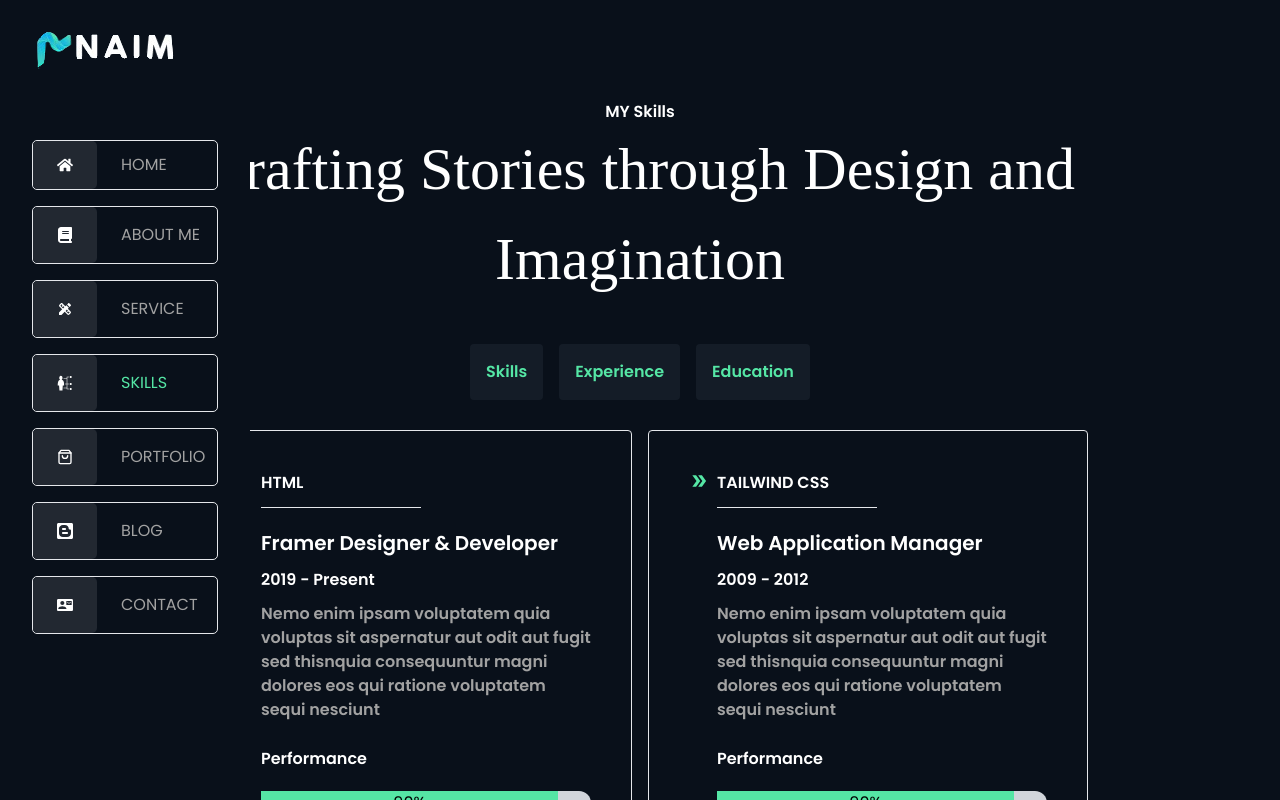
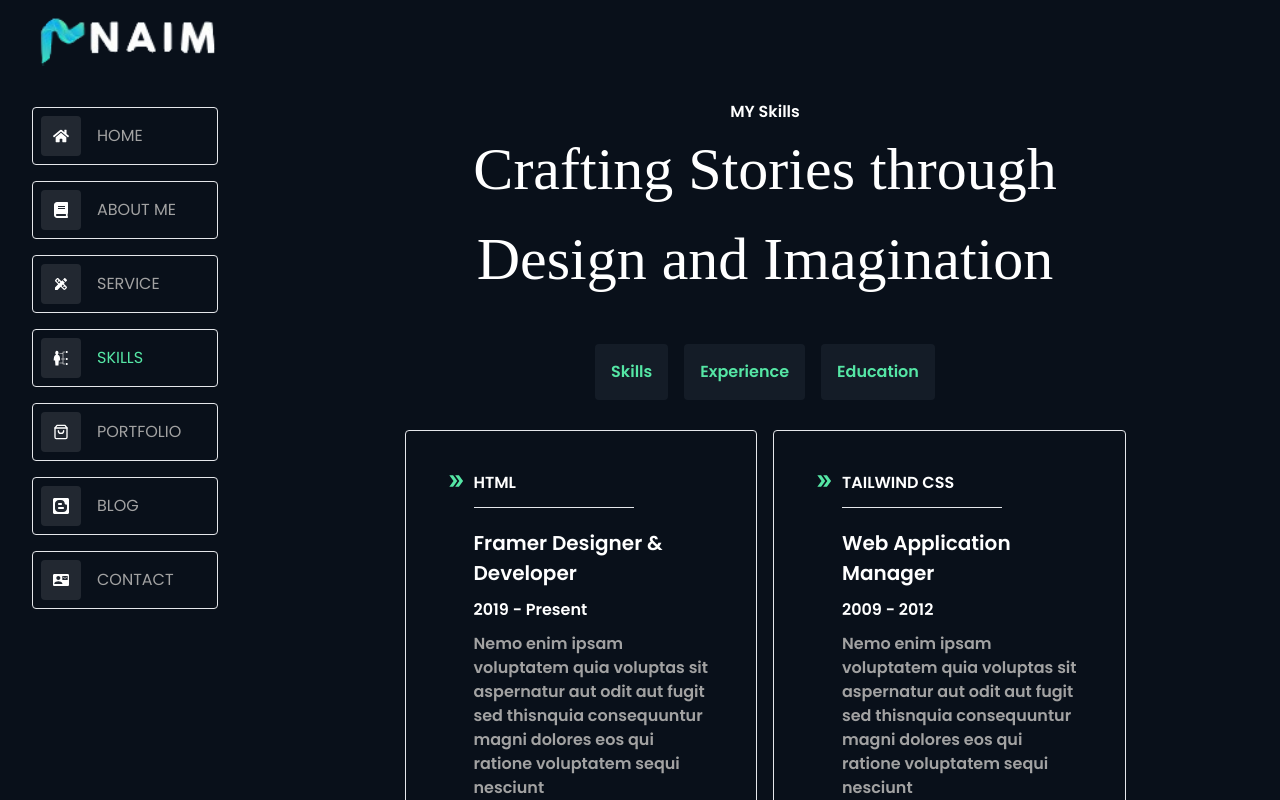
Before and after one commit to naimekattor/naim-portfolio, a React (Vite) app: page /skills in a window 1280 px wide. Shown: the top 800 px of the page. Built offline with nearby package versions, Linux system fonts and the light colour scheme.

Commit message:
layout added ,updated responsiveness

```diff
--- a/src/App.jsx
+++ b/src/App.jsx
@@ -6,25 +6,22 @@ import Skills from './Pages/Skills';
 import Portfolio from './Pages/Portfolio';
 import Blog from './Pages/Blog';
 import Contact from './Pages/Contact';
-import Navbar from './Components/Navbar';
+import Layout from './Layout.jsx/Layout';
 
 const App = () => {
   return (
-    <div className="flex w-full min-h-screen">
-      {/* Navbar */}
-      <Navbar />
-      {/* Main Content */}
-      <div className="flex-1">
-        <Routes>
-          <Route path="/" element={<Home />} />
-          <Route path="/about" element={<About />} />
-          <Route path="/service" element={<Service />} />
-          <Route path="/skills" element={<Skills />} />
-          <Route path="/portfolio" element={<Portfolio />} />
-          <Route path="/blog" element={<Blog />} />
-          <Route path="/contact" element={<Contact />} />
-        </Routes>
-      </div>
+    <div>
+      <Routes>
+        <Route path="/" element={<Layout />}>
+          <Route index element={<Home />} />
+          <Route path="about" element={<About />} />
+          <Route path="service" element={<Service />} />
+          <Route path="skills" element={<Skills />} />
+          <Route path="portfolio" element={<Portfolio />} />
+          <Route path="blog" element={<Blog />} />
+          <Route path="contact" element={<Contact />} />
+        </Route>
+      </Routes>
     </div>
   );
 };
--- a/src/Components/Navbar.jsx
+++ b/src/Components/Navbar.jsx
@@ -1,92 +1,62 @@
 import { useState } from 'react';
-import { FaHome } from "react-icons/fa";
-import { FaBook } from "react-icons/fa6";
-import { MdDesignServices } from "react-icons/md";
-import { GiSkills } from "react-icons/gi";
-import { ImBlogger2 } from "react-icons/im";
-import { MdContactMail } from "react-icons/md";
-import { FiShoppingBag } from "react-icons/fi";
 import { FaBars } from "react-icons/fa6";
 import { RxCross1 } from "react-icons/rx";
 import { NavLink } from 'react-router-dom';
-import N from '../assets/images/logo1.png'
+import {
+  FaHome, FaBook
+} from "react-icons/fa";
+import {
+  MdDesignServices, MdContactMail
+} from "react-icons/md";
+import { GiSkills } from "react-icons/gi";
+import { ImBlogger2 } from "react-icons/im";
+import { FiShoppingBag } from "react-icons/fi";
+import N from '../assets/images/logo1.png';
+
 const Navbar = () => {
-  const [navMenu, setNavMenu] = useState(true)
+  const [navMenu, setNavMenu] = useState(false);
 
   const handleNavBar = () => {
-    setNavMenu(!navMenu)
-  }
+    setNavMenu(!navMenu);
+  };
+
   return (
-    <header className={`fixed top-0 left-0 h-full w-[250px] bg-[#09101a] z-40 transform ${navMenu ? "-translate-x-full" : "translate-x-0"
-      } transition-transform duration-300 lg:translate-x-0`}>
-      <div className="dropdown lg:static  min-h-screen w-auto duration-1000">
-        <nav className=''>
-          <div className=' mb-[40px] p-[30px] text-[#151c25]'>
-            <img className='' src={N} alt="" />
-          </div>
-          <div className=''>
-            <ul className='flex flex-col px-8 gap-y-4'>
-              <div className='flex gap-4 items-center border group cursor-pointer rounded-[5px]'>
-                <span className='text-white bg-[#222831] py-4 px-6 text-1xl group-hover:bg-[#51e5a8] group-hover:text-black rounded-[5px]'><FaHome />
-                </span>
-                <NavLink to="/">
-                  <li className=' text-[#a2a2a2] uppercase px-2 group-hover:text-[#51e5a8] '>Home</li></NavLink>
-
-              </div>
-              <div className='flex gap-4 items-center border group cursor-pointer rounded-[5px] '>
-                <span className=' text-white bg-[#222831] py-5 px-6 text-1xl group-hover:bg-[#51e5a8] group-hover:text-black rounded-[5px]'><FaBook />
-                </span>
-                <NavLink to="/about">
-                  <li className=' text-[#a2a2a2] uppercase px-2 group-hover:text-[#51e5a8] group-hover:rotate-[360deg]'>About Me</li></NavLink>
-
-              </div>
-              <div className='flex gap-4 items-center border group cursor-pointer  rounded-[5px]  '>
-                <span className=' text-white bg-[#222831] py-5 px-6 text-1xl group-hover:bg-[#51e5a8] group-hover:text-black rounded-[5px]'><MdDesignServices />
-                </span>
-                <NavLink to="/service">
-                  <li className=' text-[#a2a2a2] uppercase px-2 group-hover:text-[#51e5a8] group-hover:rotate-[360deg]'>Service</li></NavLink>
-
-              </div>
-              <div className='flex gap-4 items-center border group cursor-pointer rounded-[5px] '>
-                <span className=' text-white bg-[#222831] py-5 px-6 text-1xl group-hover:bg-[#51e5a8] group-hover:text-black rounded-[5px]'><GiSkills />
-                </span>
-                <NavLink to="/skills">
-                  <li className=' text-[#a2a2a2] uppercase px-2 group-hover:text-[#51e5a8] group-hover:rotate-[360deg]'>Skills</li></NavLink>
-
-              </div>
-              <div className='flex gap-4 items-center border group cursor-pointer rounded-[5px] '>
-                <span className=' text-white bg-[#222831] py-5 px-6 text-1xl group-hover:bg-[#51e5a8] group-hover:text-black rounded-[5px]'><FiShoppingBag />
-                </span>
-                <NavLink to="/portfolio">
-                  <li className=' text-[#a2a2a2] uppercase px-2 group-hover:text-[#51e5a8] group-hover:rotate-[360deg]'>Portfolio</li></NavLink>
-
-              </div>
-              <div className='flex gap-4 items-center border group cursor-pointer rounded-[5px] '>
-                <span className=' text-white bg-[#222831] py-5 px-6 text-1xl group-hover:bg-[#51e5a8] group-hover:text-black rounded-[5px]'><ImBlogger2 />
-                </span>
-                <NavLink to="/blog">
-                  <li className=' text-[#a2a2a2] uppercase px-2 group-hover:text-[#51e5a8] group-hover:rotate-[360deg]'>Blog</li></NavLink>
-
-              </div>
-              <div className='flex gap-4 items-center border group cursor-pointer rounded-[5px] '>
-                <span className=' text-white bg-[#222831] py-5 px-6 text-1xl group-hover:bg-[#51e5a8] group-hover:text-black rounded-[5px]'><MdContactMail />
-                </span>
-                <NavLink to="/contact">
-                  <li className=' text-[#a2a2a2] uppercase px-2 group-hover:text-[#51e5a8] '>Contact</li></NavLink>
-
-              </div>
-            </ul>
-          </div>
-        </nav>
+    <>
+      {/* Hamburger for small screens */}
+      <div className='lg:hidden fixed top-4 left-4 z-50 text-5xl text-[#09101a] bg-[#51e5a8] p-2 rounded cursor-pointer'>
+        {navMenu ? <RxCross1 onClick={handleNavBar} /> : <FaBars onClick={handleNavBar} />}
       </div>
 
-      <div className='text-3xl py-3 px-5 border bg-[#51e5a8] cursor-pointer lg:hidden h-[58px] rounded absolute right-[-5rem] top-2 z-10' onClick={handleNavBar}>
-        {navMenu ? <FaBars />
-          : <RxCross1 />
-        }
+      <aside className={`fixed lg:static top-0 left-0 min-h-screen w-[250px] bg-[#09101a] z-40 transform transition-transform duration-300
+        ${navMenu ? "translate-x-0" : "-translate-x-full"} lg:translate-x-0`}>
 
-      </div>
-    </header>
+        <div className='min-h-screen flex flex-col p-4'>
+          <div className='mb-10 px-4'>
+            <img src={N} alt="Logo" className="w-full" />
+          </div>
+          <ul className='flex flex-col gap-4 px-4'>
+            {[
+              { icon: <FaHome />, label: 'Home', path: '/' },
+              { icon: <FaBook />, label: 'About Me', path: '/about' },
+              { icon: <MdDesignServices />, label: 'Service', path: '/service' },
+              { icon: <GiSkills />, label: 'Skills', path: '/skills' },
+              { icon: <FiShoppingBag />, label: 'Portfolio', path: '/portfolio' },
+              { icon: <ImBlogger2 />, label: 'Blog', path: '/blog' },
+              { icon: <MdContactMail />, label: 'Contact', path: '/contact' },
+            ].map(({ icon, label, path }) => (
+              <NavLink to={path} key={path} onClick={() => setNavMenu(false)}>
+                <li className='flex items-center gap-4 border group cursor-pointer p-2 rounded text-[#a2a2a2] hover:text-[#51e5a8]'>
+                  <span className='text-white bg-[#222831] p-3 rounded group-hover:bg-[#51e5a8] group-hover:text-black'>
+                    {icon}
+                  </span>
+                  <span className="uppercase">{label}</span>
+                </li>
+              </NavLink>
+            ))}
+          </ul>
+        </div>
+      </aside>
+    </>
   );
 };
 
--- a/src/Components/ThreeDCarousel.jsx
+++ b/src/Components/ThreeDCarousel.jsx
@@ -8,7 +8,6 @@ const ThreeDCarousel = ({ slides = [] }) => {
   const itemsRef = useRef([]);
   const [currIndex, setCurrIndex] = useState(0);
   const [itemWidth, setItemWidth] = useState(300);
-  const [itemHeight, setItemHeight] = useState(400);
   const currIndexRef = useRef(0);
   const [isHovered, setIsHovered] = useState(false);
   const intervalTime = 4000;
@@ -17,28 +16,7 @@ const ThreeDCarousel = ({ slides = [] }) => {
   const [touchStartTime, setTouchStartTime] = useState(null);
   const autoSlideRef = useRef(null);
 
-  /* useEffect(() => {
-    const resize = () => {
-      const screenWidth = window.innerWidth;
-      if (screenWidth < 480) {
-        setItemWidth(Math.max(screenWidth * 0.9, 200));
-        setItemHeight(window.innerHeight * 0.3);
-      } else if (screenWidth < 640) {
-        setItemWidth(Math.max(screenWidth * 0.8, 250));
-        setItemHeight(window.innerHeight * 0.4);
-      } else if (screenWidth < 1024) {
-        setItemWidth(Math.max(screenWidth * 0.5, 300));
-        setItemHeight(window.innerHeight * 0.5);
-      } else {
-        setItemWidth(Math.max(screenWidth * 0.25, 350));
-        setItemHeight(window.innerHeight * 0.6);
-      }
-    };
 
-    resize();
-    window.addEventListener("resize", resize);
-    return () => window.removeEventListener("resize", resize);
-  }, []); */
 
   useEffect(() => {
     if (Array.isArray(slides) && slides.length > 0) {
@@ -46,8 +24,8 @@ const ThreeDCarousel = ({ slides = [] }) => {
     }
     startAutoSlide();
     return () => stopAutoSlide();
-    // eslint-disable-next-line react-hooks/exhaustive-deps
-  }, [itemWidth]);
+
+  }, []);
 
   const startAutoSlide = () => {
     stopAutoSlide();
@@ -76,7 +54,7 @@ const ThreeDCarousel = ({ slides = [] }) => {
 
       if (i === index - 1) {
         item.classList.add("active");
-        box.style.transform = "perspective(1200px)";
+        box.style.transform = "perspective(200px)";
       } else {
         item.classList.remove("active");
         box.style.transform = `perspective(1200px) rotateY(${i < index - 1 ? 40 : -40}deg)`;
--- /dev/null
+++ b/src/Layout.jsx/Layout.jsx
@@ -0,0 +1,18 @@
+import Navbar from '../Components/Navbar';
+import { Outlet } from 'react-router-dom';
+
+const Layout = () => {
+  return (
+    <div className='flex min-h-screen w-full'>
+      {/* Sidebar */}
+      <Navbar />
+
+      {/* Main content */}
+      <main className='flex-1'>
+        <Outlet />
+      </main>
+    </div>
+  );
+};
+
+export default Layout;
```
